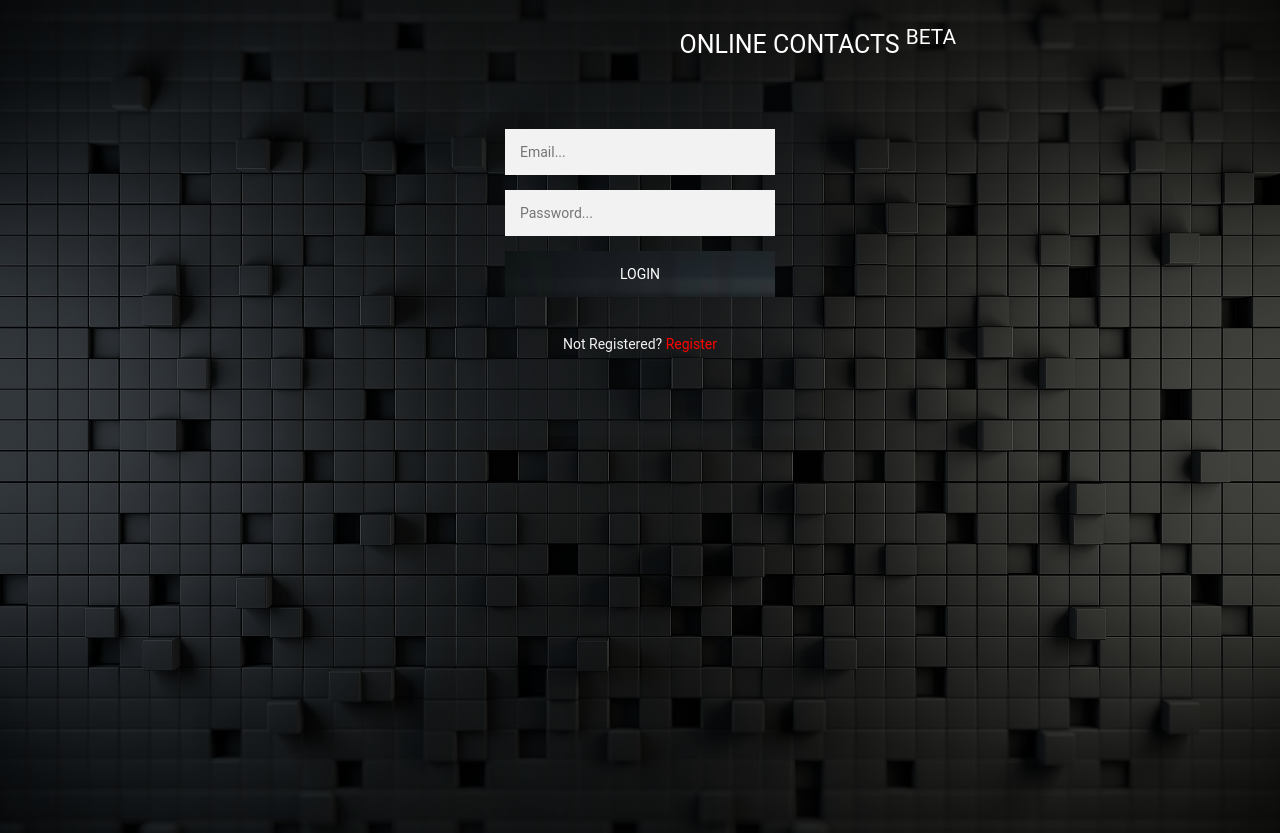
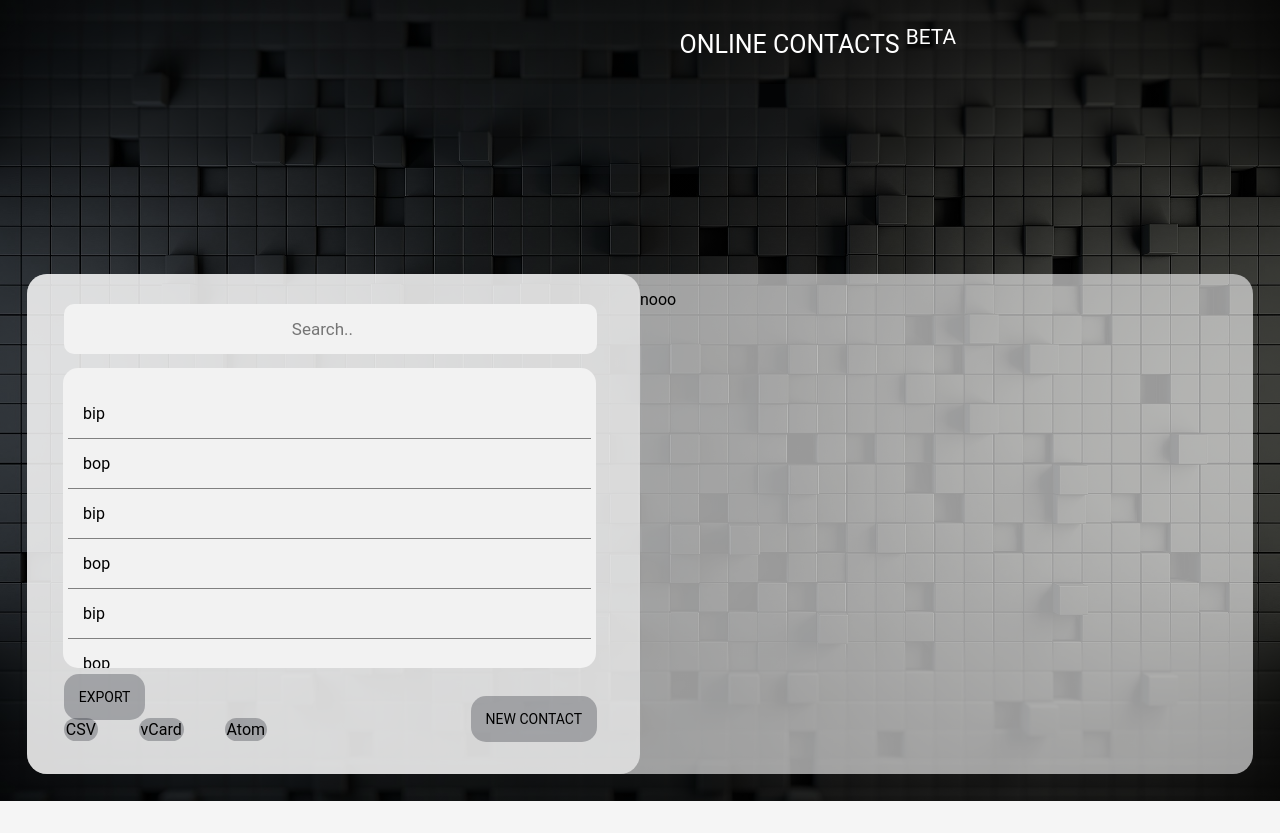
Before and after one commit to dm0112/TWOnCo, a PHP site: page / in a window 1280 px wide. After the commit the page ends 801 px from the top, so only its background shows below. Run offline with PHP 8.4, Linux system fonts and the light colour scheme.

Commit message:
Added layout and buttons

```diff
--- a/Style.css
+++ b/Style.css
@@ -2,9 +2,11 @@
 body{
     background-image:
     linear-gradient(rgba(0,0,0,0.6), rgba(0,0,0,0.6)),url(background.jpg);
-    height: 100vh;
+    height: 96vh;
+
     background-size: cover;
     background-position: center;
+
 }
 #card-title{
 
@@ -95,9 +97,13 @@ body{
 .card-form-register{
     display: none;
 }
+.card-form-login{
+    display: none;
+}
 
 @media screen and (max-width: 700px){
-    #card-title,.card-form button,.card-form input,.card-message, #card-reg-terms {
+    #card-title,.card-form button,.card-form input,.card-message, #card-reg-terms,
+    .card-search input:hover {
         -webkit-transform:scale(1.5);
         -moz-transform:scale(1.5);
         -ms-transform:scale(1.5);
@@ -106,3 +112,134 @@ body{
 
     }
     }
+
+.card-contacts-left-right{
+    margin:auto;
+    font-family: "Roboto", sans-serif;
+    border-radius:20px;
+    background: rgba(255, 255, 255, 0.6);
+    width: 97%;
+    height: 65%;
+}
+.card-contacts-left{
+    width:50%;
+    margin:auto;
+    float:left;
+    height: 100%;
+    background: rgba(255, 255, 255, 0.6);
+    border-radius: 20px;
+
+
+}
+
+@media screen and (max-width:700px){
+    .card-contacts-left{
+       width: 100%;
+
+
+    }
+}
+ul{
+    list-style: none;
+}
+.card-contacts-right{
+
+    float:left;
+
+    background:0;
+}
+.card-search input{
+    font-family: "Roboto", sans-serif;
+    background: #f2f2f2;
+    width: 87%;
+    border: 10px;
+    text-align: center;
+    padding: 15px;
+    font-size:17px;
+    border-radius: 10px;
+    margin-left: 6%;
+    margin-top: 30px;
+    transition: all 1s;
+}
+.card-search input:hover{
+    font-weight: bold;
+    transform: scale(1.1);
+}
+.card-contacts-list{
+
+    background-color:#f2f2f2;
+    overflow:auto;
+
+    box-sizing: border-box;
+    width: 87%;
+    height: 60%;
+    margin-right:7%;
+    margin-top:14px;
+    margin-left:5.9%;
+    padding: 5px;
+    border-radius: 15px;
+}
+.card-contacts-list ul{
+    padding-left: 0px;
+
+}
+.card-contacts-list ul li{
+    color:black;
+    background-color: #f2f2f2;
+    padding: 15px;
+    border-bottom: 1px solid grey;
+}
+::-webkit-scrollbar{
+   visibility: hidden;
+}
+
+.card-export-btn{
+
+    font-family: "Roboto", sans-serif;
+    text-transform: uppercase;
+    background-color:rgba(35, 38, 48, 0.3);
+    border-radius: 15px;
+    border: 0;
+    margin-left:6%;
+    margin-top:1%;
+    color: black;
+    padding:15px;
+    font-size:14px;
+    cursor: pointer;
+    transition:all 1s;
+
+}
+.card-export a {
+    border-radius: 15px;
+    margin-left:6%;
+    text-decoration: none;
+    color: black;
+    padding:2px;
+    background-color:rgba(35, 38, 48, 0.3);
+   font-family: "Roboto", sans-serif;
+
+
+}
+.card-export a:hover{
+    background-color:rgba(35, 38, 48, 0.1);
+    font-weight: bold;
+
+}
+#card-new-contact-btn{
+    font-family: "Roboto", sans-serif;
+    text-transform: uppercase;
+    background-color:rgba(35, 38, 48, 0.3);
+    border-radius: 15px;
+    border: 0;
+    margin-top:-7%;
+    margin-right: 7%;
+    color: black;
+    padding:15px;
+    font-size:14px;
+    cursor: pointer;
+    transition:all 1s;
+    float: right;
+    position: relative;
+
+
+}
--- a/index.html
+++ b/index.html
@@ -71,6 +71,59 @@
 </div>
 
 
+    <div class="card-contacts-left-right">
+
+        <div class="card-contacts-left">
+
+            <div class="card-search">
+                <input type="search" placeholder="Search..">
+            </div>
+            <div class="card-contacts-list">
+                <ul id="card-contacts-scroll">
+                    <li>bip</li>
+                    <li> bop</li>
+                    <li>bip</li>
+                    <li> bop</li>
+                    <li>bip</li>
+                    <li> bop</li>
+                    <li>bip</li>
+                    <li> bop</li>
+                    <li>bip</li>
+                    <li> bop</li>
+                    <li>bip</li>
+                    <li> bop</li>
+                    <li>bip</li>
+                    <li> bop</li>
+                    <li>bip</li>
+                    <li> bop</li>
+                    <li>bip</li>
+                    <li> bop</li>
+                    </ul>
+
+            </div>
+            <div class="card-contacts-left-buttons">
+                <button onclick="myFunction()" class="card-export-btn">Export</button>
+                <div class="card-export">
+                    <a href="#">CSV</a>
+                    <a href="#">vCard</a>
+                    <a href="#">Atom</a>
+                </div>
+                <button type="button" id="card-new-contact-btn">New Contact</button>
+            </div>
+
+        </div>
+
+
+        <div class="card-contacts-right">
+                <p>nooo</p>
+
+        </div>
+
+
+    </div>
+
+
+
     <script src='https://code.jquery.com/jquery-3.3.1.min.js'></script>
     <script>
 
@@ -81,5 +134,6 @@
 
     </script>
 
+
 </body>
 </html>
```
Also changed, not shown: 1 other file.
